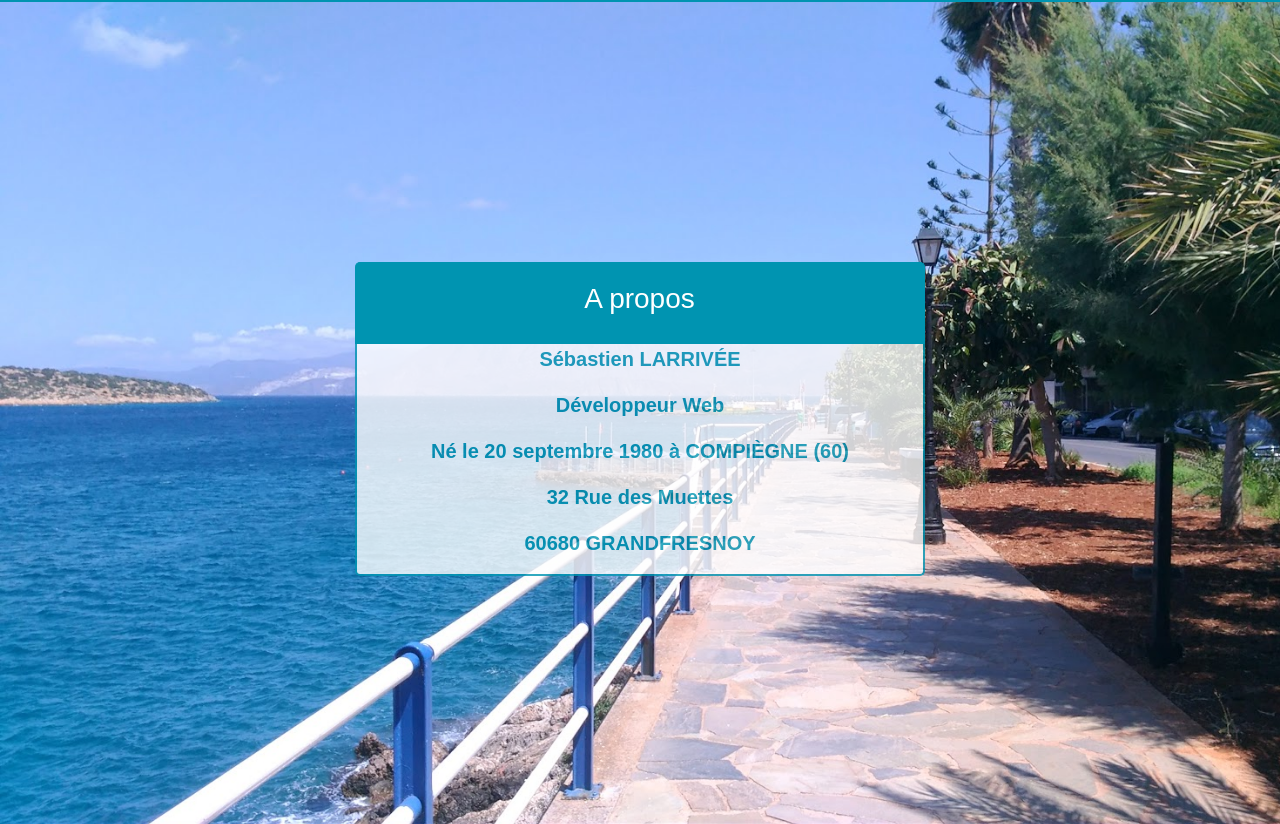
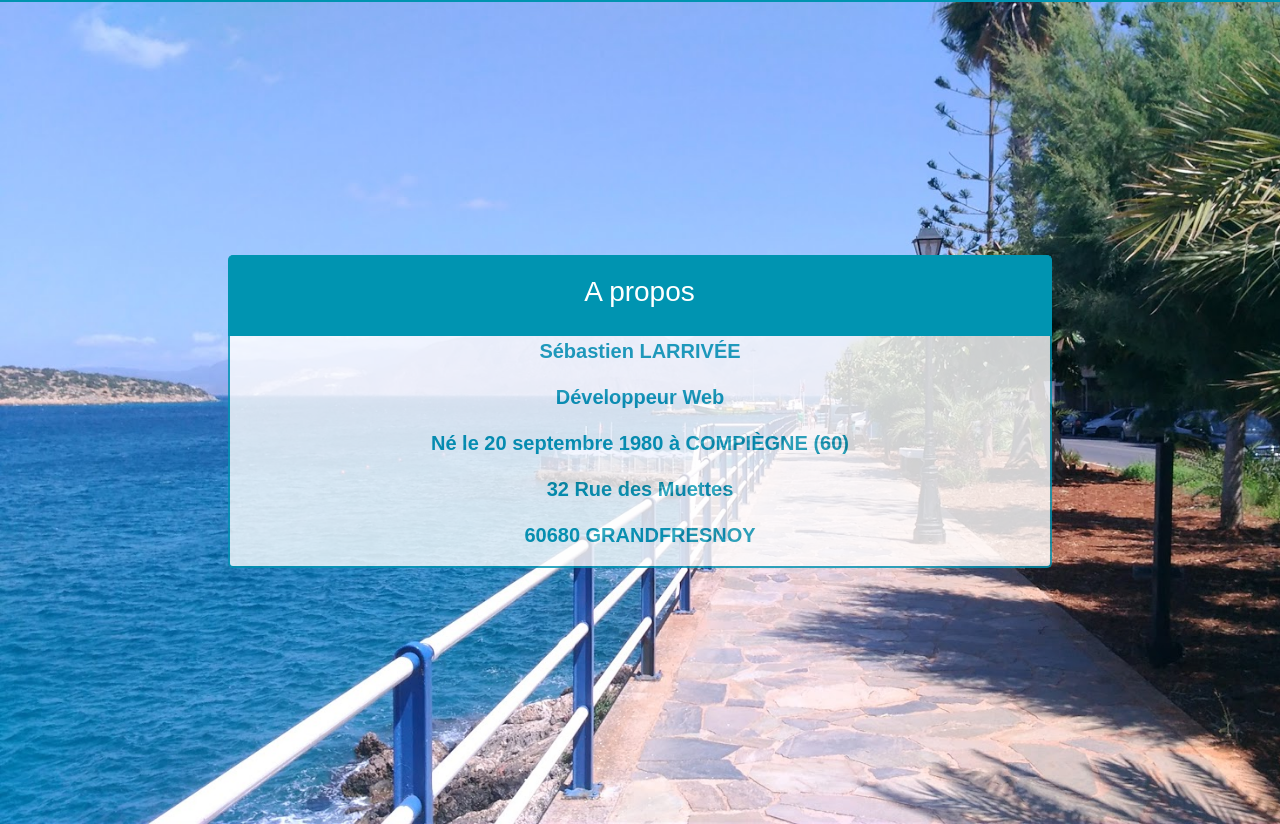
Before and after one commit to Gormagrim/Gormagrim.github.io, a plain HTML site: page index.html in a window 1280 px wide. Both pictures are taken after a click on the link "Sébastien Larrivée". Shown: the part 54-878 px from the top of the page. Drawn offline with nearby package versions, Linux system fonts and the light colour scheme; some packages are replaced by stand-ins of ours.

Commit message:
correction de bugs sur la partie me

```diff
--- a/assets/css/style.css
+++ b/assets/css/style.css
@@ -380,6 +380,14 @@ div.topCard.contact {
   -webkit-background-size: cover;
   -moz-background-size: cover;
   -o-background-size: cover;
-  width: 100%;
-  padding: 12.8em;
+  /* width: 100%;
+  padding: 12.8em; */
 }
+
+div.topCard.me {
+  margin-top: 15.8em;
+}
+
+div.cards.me {
+  margin-bottom: 16em;
+}
--- a/views/me.html
+++ b/views/me.html
@@ -1,10 +1,10 @@
 <div class="container-fluid" id="me">
   <div class="row">
     <div class="col-12 col-md-12 offset-lg-2 col-lg-8 textForma">
-      <div class="topCard loisir">
+      <div class="topCard me">
         <h3>A propos</h3>
       </div>
-      <div class="cards">
+      <div class="cards me">
         <p>Sébastien LARRIVÉE</p>
         <p>Développeur Web</p>
         <p>Né le 20 septembre 1980 à COMPIÈGNE (60)</p>
```
Also changed, not shown: assets/img/plagne.JPG.
